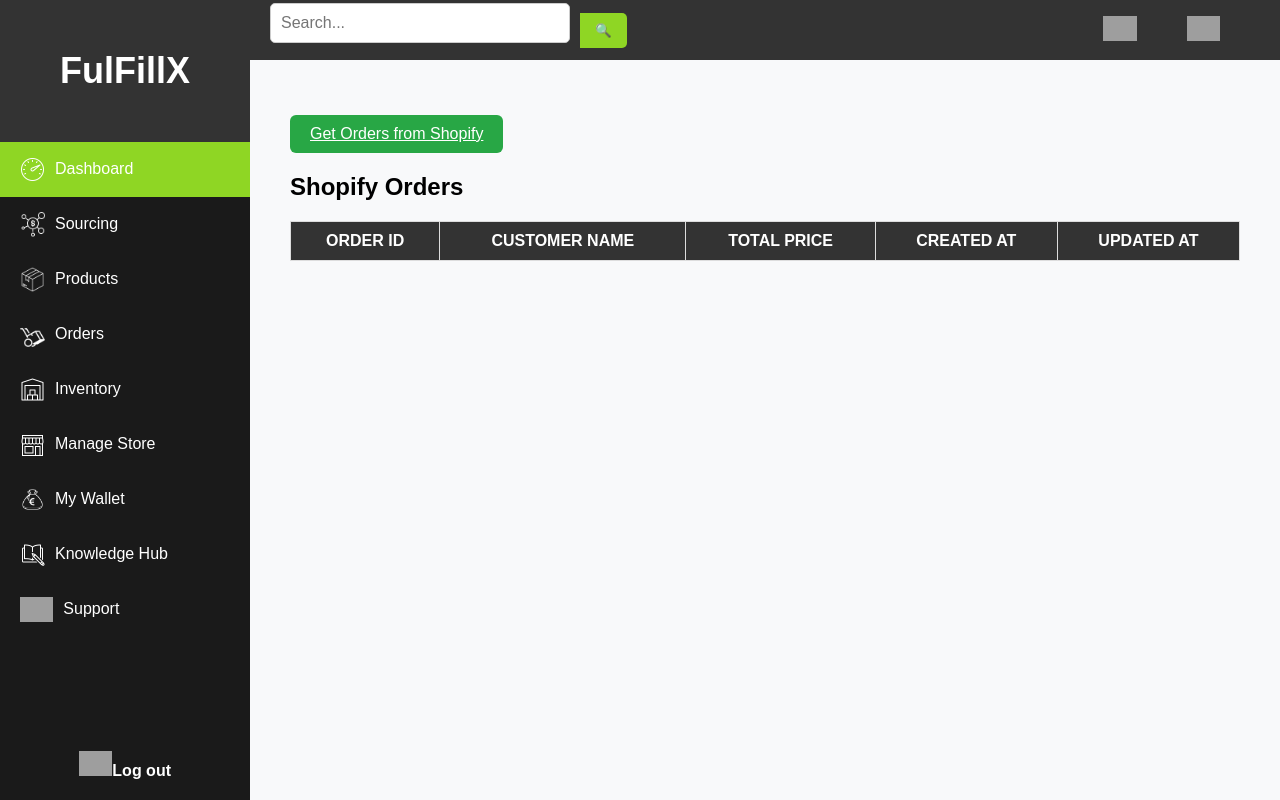
After one commit to dracolich2000/fulfillx, a Django app: template templates/user/orders.html in a window 1280 px wide. The commit adds this page. Run offline with Django 5.2, Linux system fonts and the light colour scheme; the template is opened without the code that fills it, so the values that code supplies are empty; grey boxes are pictures that could not be loaded.

Commit message:
testing orders

```diff
--- a/static/css/user/styles.css
+++ b/static/css/user/styles.css
@@ -46,6 +46,7 @@
     border-radius: 6px;
     cursor: pointer;
     transition: background-color 0.3s;
+    text-decoration: none;
 }
 
 form .btn-primary:hover {
--- a/templates/includes/sidebar.html
+++ b/templates/includes/sidebar.html
@@ -25,7 +25,7 @@
         <li class="dropdown">
         <a href="#" class="dropdown-btn"><img class="sidebar-img" src="/static/img/includes/sidebar/orders.png" alt="orders"><span>Orders</span></a>
         <ul class="dropdown-content">
-            <li><a href="#">All Orders</a></li>
+            <li><a href="{% url 'user_orders' %}">All Orders</a></li>
             <li><a href="#">Shipments</a></li>
         </ul>
         </li>
--- /dev/null
+++ b/templates/user/orders.html
@@ -0,0 +1,44 @@
+{% extends 'layouts/user-base.html' %}
+
+{% block title %} Orders {% endblock %}
+
+
+{% block stylesheet %}
+<link rel="stylesheet" href="/static/css/user/styles.css">
+{% endblock %}
+
+{% block content %}
+<div id="fetch-orders-container">
+    <a href="{% url 'fetch_shopify_orders' %}" id="fetch-orders-link" class="btn btn-primary">Get Orders from Shopify</a>
+</div>
+<div class="order-container">
+    <h2>Shopify Orders</h2>
+    <table id="ordersTable" class="orders-table">
+        <thead>
+            <tr>
+                <th>Order ID</th>
+                <th>Customer Name</th>
+                <th>Total Price</th>
+                <th>Created At</th>
+                <th>Updated At</th>
+            </tr>
+        </thead>
+        <tbody>
+            {% for order in orders %}
+                <tr>
+                    <td>order.order_id</td>
+                    <td>order.customer_name</td>
+                    <td>order.total_price</td>
+                    <td>order.created_at</td>
+                    <td>order.updated_at</td>
+                </tr>
+            {% endfor %}
+        </tbody>
+    </table>
+</div>
+{% endblock %}
+
+
+{% block js %}
+
+{% endblock %}
--- a/user/urls.py
+++ b/user/urls.py
@@ -17,4 +17,6 @@
     path('shopify/callback/', views.shopify_callback, name='shopify_callback'),
     path('pust_to_shopify/',views.push_to_shopify,name='push_to_shopify'),
     path('delete-store/<int:store_id>/', views.delete_store, name='delete_store'),
+    path('user_orders/',views.orders,name='user_orders'),
+    path('fetch_shopify_orders',views.fetch_and_store_shopify_orders,name='fetch_shopify_orders')
 ] + static(settings.MEDIA_URL, document_root=settings.MEDIA_ROOT)
```
Also changed, not shown: user/models.py (+7 -0 lines), user/views.py (+37 -1 lines), user/migrations/0003_shopifyorder.py (added).
